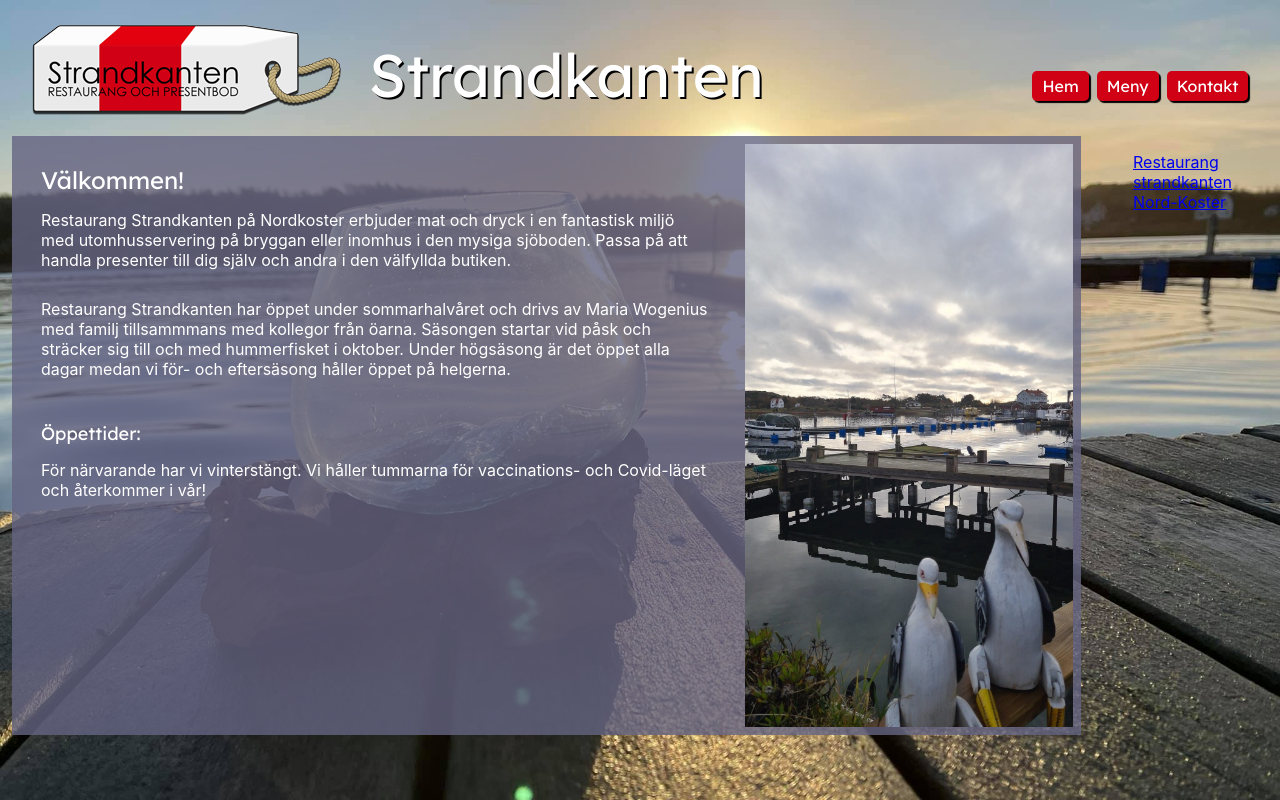
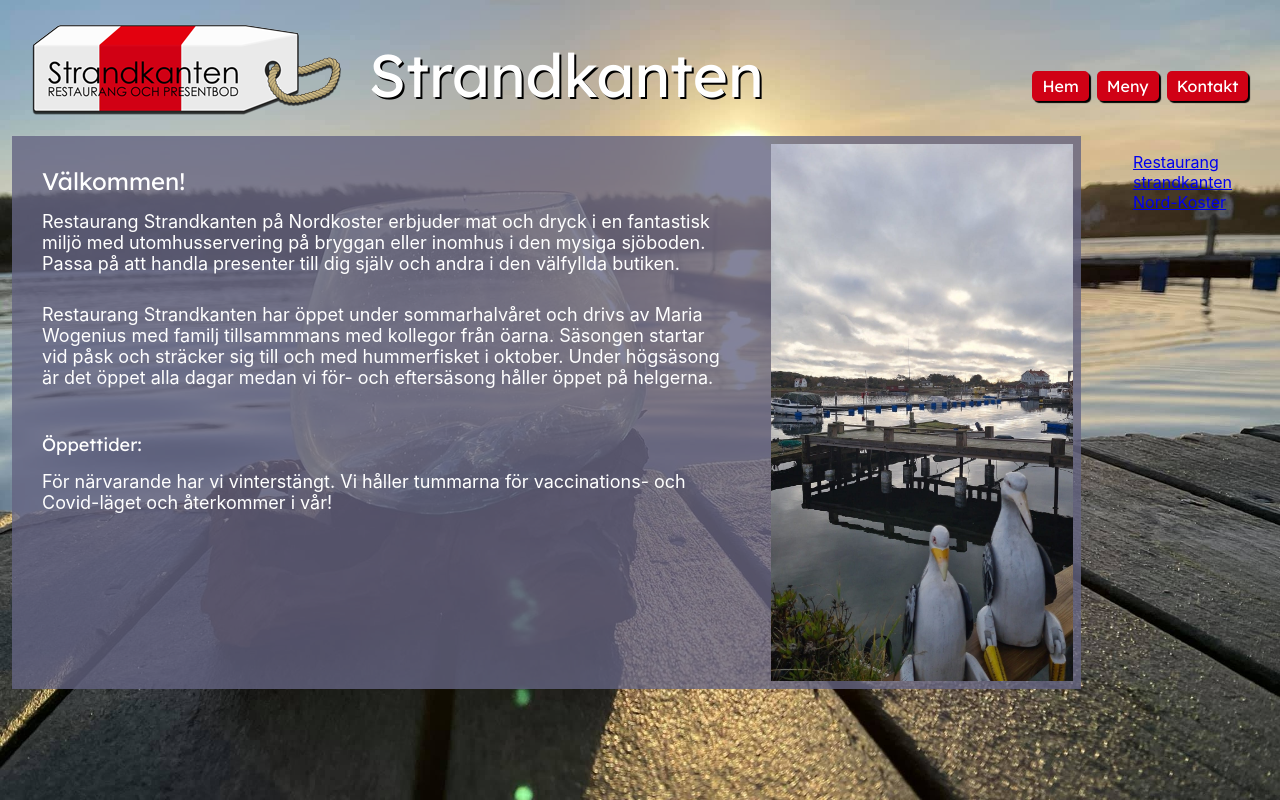
Before and after one commit to LisaStur/kanten, a React (Create React App) app: page / in a window 1280 px wide. Built offline with nearby package versions, Linux system fonts and the light colour scheme; a web font is replaced by a local one.

Commit message:
Tweaked styling

```diff
--- a/src/components/Contact.js
+++ b/src/components/Contact.js
@@ -52,6 +52,10 @@
   font-size: 16px;
   margin-block-start: 0;
   margin: 2% 4%;
+
+  @media (min-width: 1024px) {
+    font-size: 18px;
+  }
 `
 const TimeTableLink = styled.a`
   text-decoration: none;
--- a/src/components/StartPage.js
+++ b/src/components/StartPage.js
@@ -64,6 +64,10 @@
   font-size: 16px;
   margin-block-start: 0;
   margin: 2% 4%;
+
+  @media (min-width: 1024px) {
+    font-size: 18px;
+  }
 `
 const StartPageTextBiggerScreen = styled(StartPageText)`
   display: none;
```
